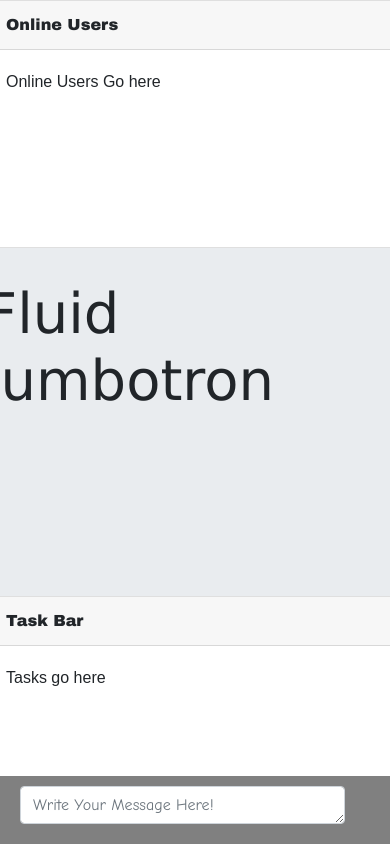
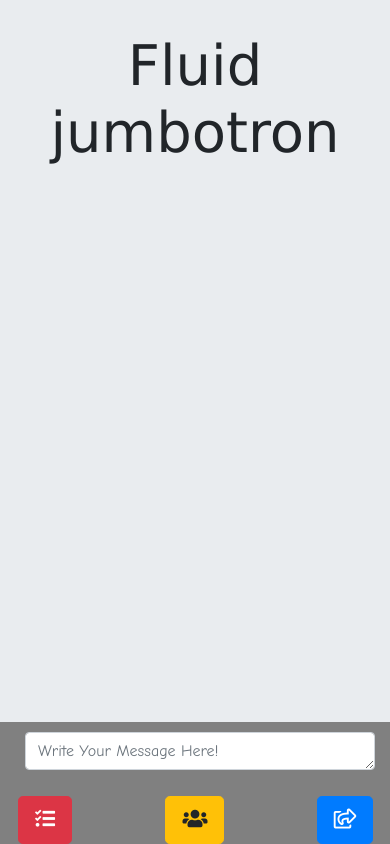
Before and after one commit to fkabir101/Working-Title-64, a plain HTML site: page index.html in a window 390 px wide. Drawn offline with nearby package versions, Linux system fonts and the light colour scheme; no server answers.

Commit message:
search bar is now small screen compatible

```diff
--- a/assets/css/style.css
+++ b/assets/css/style.css
@@ -20,18 +20,19 @@ html, body {
   height: 100%;
 }
 
-.row {
-  padding: 0;
-}
-
-.col-md-2 {
+.col-3 {
   margin: 0;
   padding: 0;
 }
 
-.col-md-8 {
+.col-9 {
   margin: 0;
   padding: 0;
+}
+
+.col-sm-12 {
+   margin: 0;
+   padding: 0;
 }
 
 .footer {
@@ -44,11 +45,6 @@ html, body {
   margin-right: 10px;
 }
 
-.btn {
-  margin: 10px;
-  font-family: "verdana", "sans";
-}
-
 .container-body{
   width: 100%;
   height: 100%;
@@ -57,3 +53,32 @@ html, body {
 .container-jumbo{
   height: 100%;
 }
+
+.inputBar{
+  width: 100%;
+}
+
+.btn-danger {
+  margin-top: 10px;
+  margin-left: 10px;
+  margin-right: 10px;
+}
+
+.btn-warning {
+  margin-top: 10px;
+  margin-left: 10px;
+  margin-right: 10px;
+}
+
+.btn-primary {
+  margin-top: 10px;
+  margin-left: 10px;
+  margin-right: 10px;
+}
+
+/* .form-control {
+  margin-left: 10px;
+} */
+.container-fluid {
+  padding: 0;
+}
--- a/index.html
+++ b/index.html
@@ -13,10 +13,10 @@
 
 <body>
 
-  <div class = "container-body">
+  <div class="container-body">
     <!-- the three columns, so everything except the footer -->
     <div class="row h-100">
-    <div class="col-md-2 col-sm-12">
+      <div class="col-3 d-none d-md-block">
         <div class="card">
           <div class="card-header">
             Online Users
@@ -25,9 +25,9 @@
             Online Users Go here
           </div>
         </div>
-    </div> <!-- task bar div (col-2)-->
+      </div> <!-- Online Users (col-md-2)-->
 
-    <div class="col-md-8 col-sm-12">
+      <div class="col-md-9 text-center col-sm-12">
         <div class="jumbotron jumbotron-fluid">
           <div class="container-jumbo">
             <h1 class="display-4">Fluid jumbotron</h1>
@@ -35,9 +35,9 @@
             </p>
           </div>
         </div>
-    </div> <!-- chat window div (col-8) -->
+      </div> <!-- chat window div (col-md-8) -->
 
-    <div class="col-md-2 col-sm-12">
+      <div class="d-none">
         <div class="card">
           <div class="card-header">
             Task Bar
@@ -46,21 +46,38 @@
             Tasks go here
           </div>
         </div>
-    </div> <!-- online users div (col-2) -->
+      </div> <!-- Taskbar (col-md-2) -->
     </div> <!-- first row div -->
 
 
 
     <div class="fixed-bottom footer" id="footer">
+      <div class="container-fluid">
         <div class="row">
-      <form class="col-11">
+
+        <form class="container-fluid col-lg-10 col-md-12">
           <div class="form-group">
-          <textarea class="form-control" id="textInput" rows="1" placeholder="Write Your Message Here!"></textarea>
+              <div class="row">
+                <div class="col-1"></div>
+            <textarea class="form-control col-10" id="textInput" rows="1" placeholder="Write Your Message Here!"></textarea>
+            <div class="col-1"></div>
+          </div>
         </div>
         </form>
 
-      <div class="col-1">
+        <div class="container-fluid col-lg-2 col-md-12">
+          <div class = "row">
+            <div class="col-4 text-center">
+                <button type="button" class="btn btn-danger btn-lg"><i class="fas fa-tasks"></i></i></button>
+            </div>
+            <div class="d-block d-md-none col-4 text-center">
+                <button type="button" class="btn btn-warning btn-lg"><i class="fas fa-users"></i></i></button>
+              </div>
+              <div class = "col-4 text-center">
               <button type="button" class="btn btn-primary btn-lg"><i class="far fa-share-square"></i></button>
+            </div>
+            </div>
+            </div>
       </div>
     </div>
       <!-- footer div -->
@@ -80,7 +97,7 @@
   <!-- script for firebase -->
   <script src="https://www.gstatic.com/firebasejs/5.7.2/firebase.js"></script>
   <!-- scripts to refrence javascript files -->
-  <script type="text/javascript" src="assets/scripts/back.js"></script>
+  <!-- <script type="text/javascript" src="assets/scripts/back.js"></script> -->
   <script type="text/javascript" src="assets/scripts/front.js"></script>
 </body>
 
```
Lines whose indentation alone changed are shown as unchanged.
